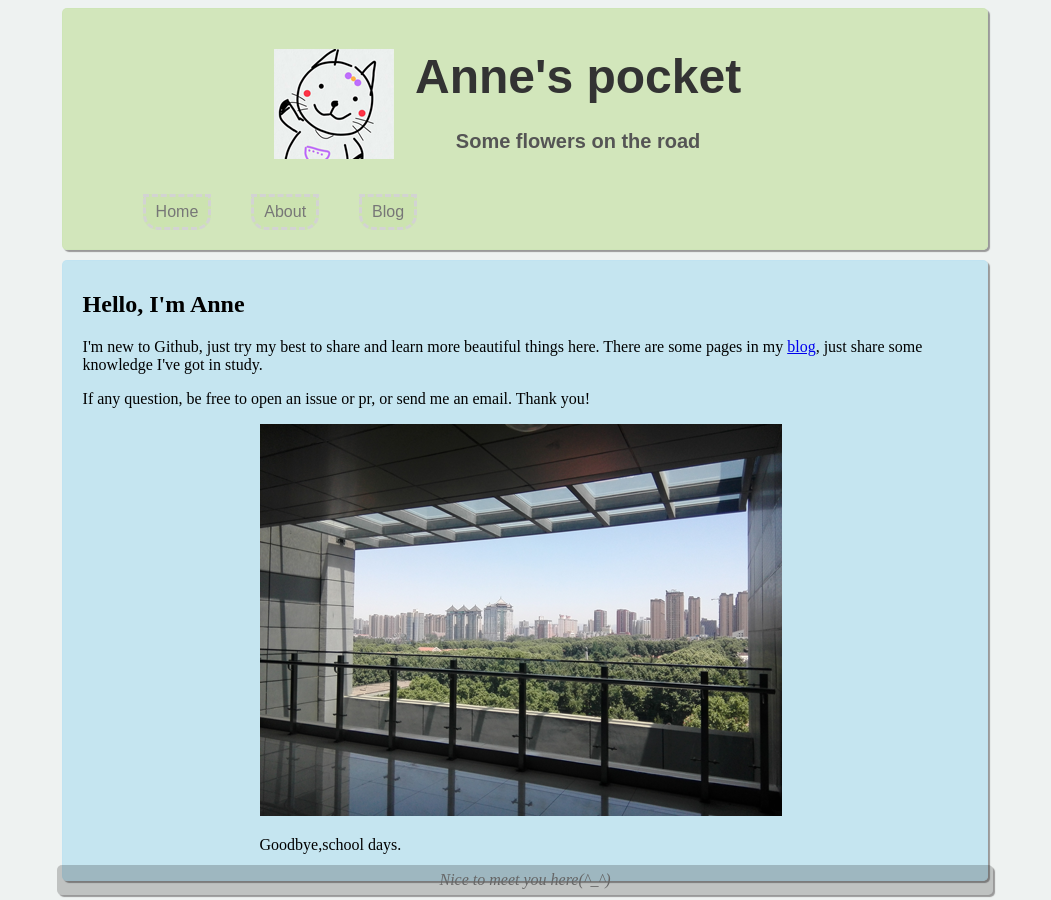
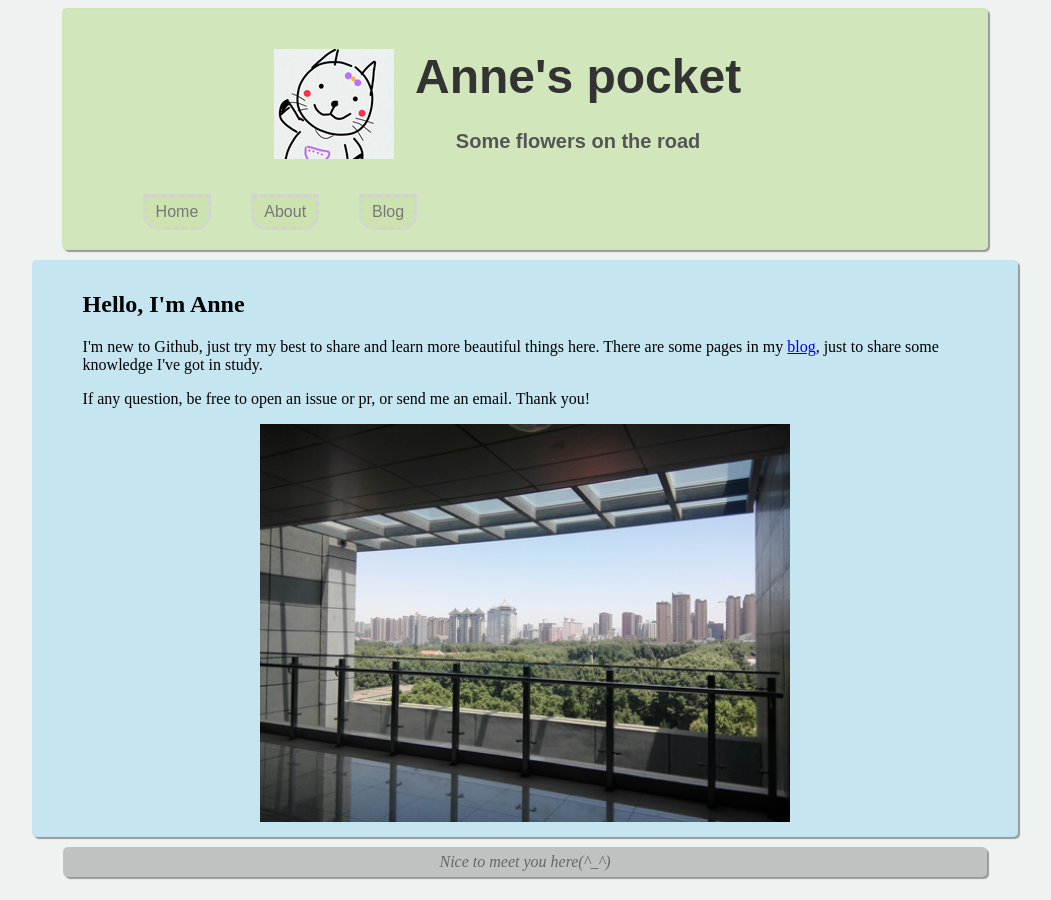
Before and after one commit to AnneBai/AnneBai.github.io, a Jekyll site: the page built from index.html, in a window 1280 px wide. Shown: the whole page, without its empty margins (115-1166 px from the left). Built offline with Jekyll 4.4.1, drawn with Linux system fonts in a browser that asks for light colours.

Commit message:
update the config and index.html

```diff
--- a/_config.yml
+++ b/_config.yml
@@ -1,4 +1,4 @@
 baseurl: /AnneBai.github.io
 name: Anne's pocket
 markdown: kramdown
-permalink: /blog/:year/:month/:day/:title
+permalink: /posts/:year/:month/:day/:title
--- a/index.html
+++ b/index.html
@@ -4,9 +4,8 @@ title: Anne's pocket
 ---
 <h2>Hello, I'm Anne</h2>
 <p>I'm new to Github, just try my best to share and learn more beautiful things here.
-  There are some pages in my <a href="/blog">blog</a>, just share some knowledge I've got in study.</p>
+  There are some pages in my <a href="/blog">blog</a>, just to share some knowledge I've got in study.</p>
 <p>If any question, be free to open an issue or pr, or send me an email. Thank you!</p>
-<div class="indeximg" width="60%">
+<div class="indeximg">
   <img src="images/schooldays.png"/>
-  <p>Goodbye,school days.</p>
 </div>
--- a/styles/style.css
+++ b/styles/style.css
@@ -59,7 +59,7 @@ header nav ul a:hover {
 article {
   background-color:rgba(187, 226, 241, .8);
   margin-top:10px;
-  padding:10px 20px;
+  padding:10px 50px;
   border:1px solid rgba(187, 226, 241, .4);
   font-family:'Microsoft yahei';
 }
@@ -73,13 +73,13 @@ article li:hover {
 }
 footer {
   background-color: rgba(0, 0, 0, 0.2);
+  bottom:5px;
+  left:0;right:0;
+  margin-top:10px;
+  padding:0px 20px;
   height:30px;
   color:#666;
   text-align: center;
-  position:absolute;
-  bottom:5px;
-  left:0;right:0;
-  padding:0px 20px;
 }
 footer p {
   font-style: italic;
@@ -90,3 +90,6 @@ div.indeximg {
   width:60%;
   margin-left: 20%;
 }
+div.indeximg img {
+  width:100%;
+}
```
